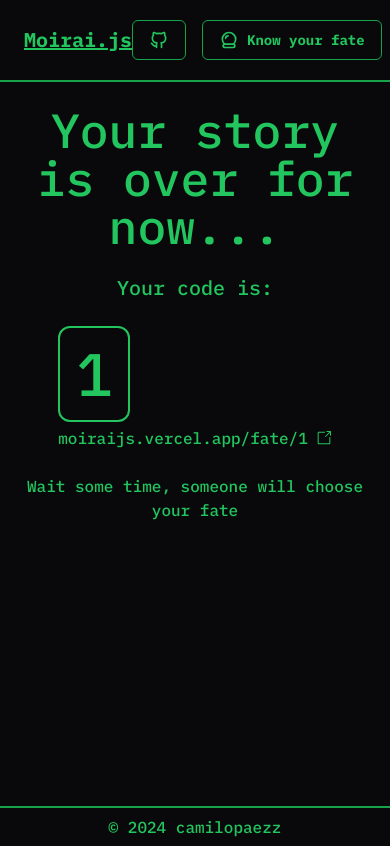
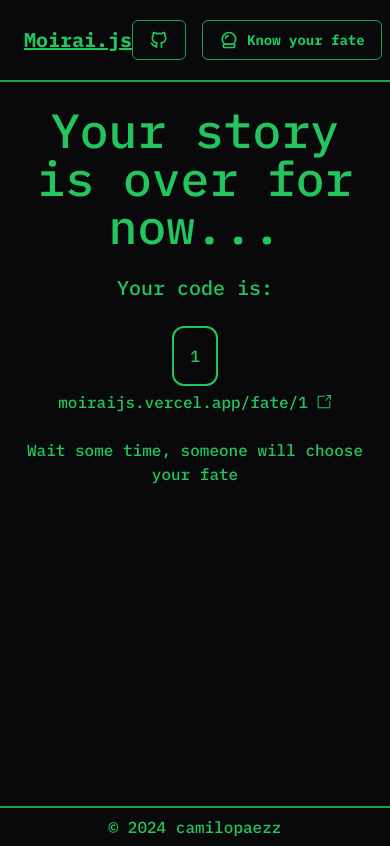
Before and after one commit to camilopaezz/moirai.js, a Next.js app: page /play/1 in a window 390 px wide. Built offline with nearby package versions, Linux system fonts and the light colour scheme.

Commit message:
fix responsive

```diff
--- a/src/app/play/[code]/page.tsx
+++ b/src/app/play/[code]/page.tsx
@@ -23,12 +23,12 @@ const CodePage: FC<Props> = ({ params }) => {
         <div className="flex flex-col gap-1">
           <Link
             href={`/fate/${code}`}
-            className="w-fit rounded-xl border-2 border-green-500 p-4 text-6xl hover:underline"
+            className="mx-auto w-fit rounded-xl border-2 border-green-500 p-4 hover:underline sm:text-lg md:text-4xl xl:text-5xl"
           >
             {code}
           </Link>
           <Link
-            className="mx-auto inline-flex items-center gap-2 hover:underline"
+            className="mx-auto inline-flex items-center gap-2 break-all hover:underline"
             href={fatePath}
           >
             {fateUrl}
```
